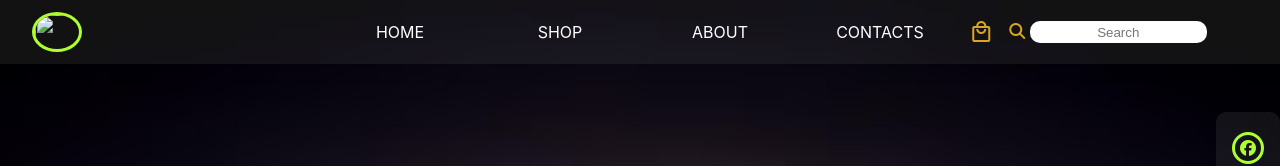
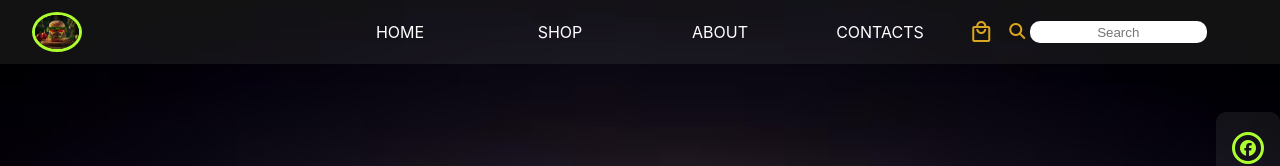
Before and after one commit to victoriomark/Store_website, a plain HTML site: page index.html in a window 1280 px wide. Shown: the top 166 px of the page. Drawn offline with nearby package versions, Linux system fonts and the light colour scheme; the site is published under a folder, as on GitHub Pages, so addresses that start at the root find nothing; a web font is replaced by a local one.

Commit message:
Update code with new features

```diff
--- a/index.html
+++ b/index.html
@@ -19,7 +19,7 @@
         <span id="navbar" class="material-symbols-outlined">
             menu
             </span>
-            <img src="/img_source/bunner2.avif" alt="">
+            <img src="./img_source/bunner2.avif" alt="">
             <ul id="ul_link">
                 <li>HOME</li>
                 <li>SHOP</li>
```
